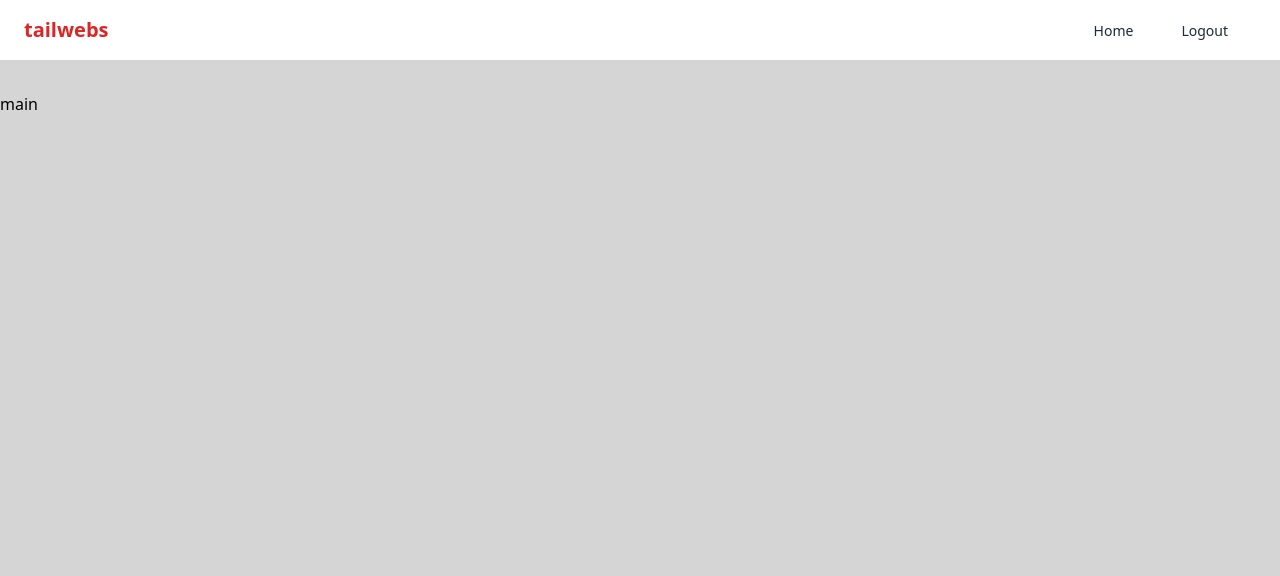
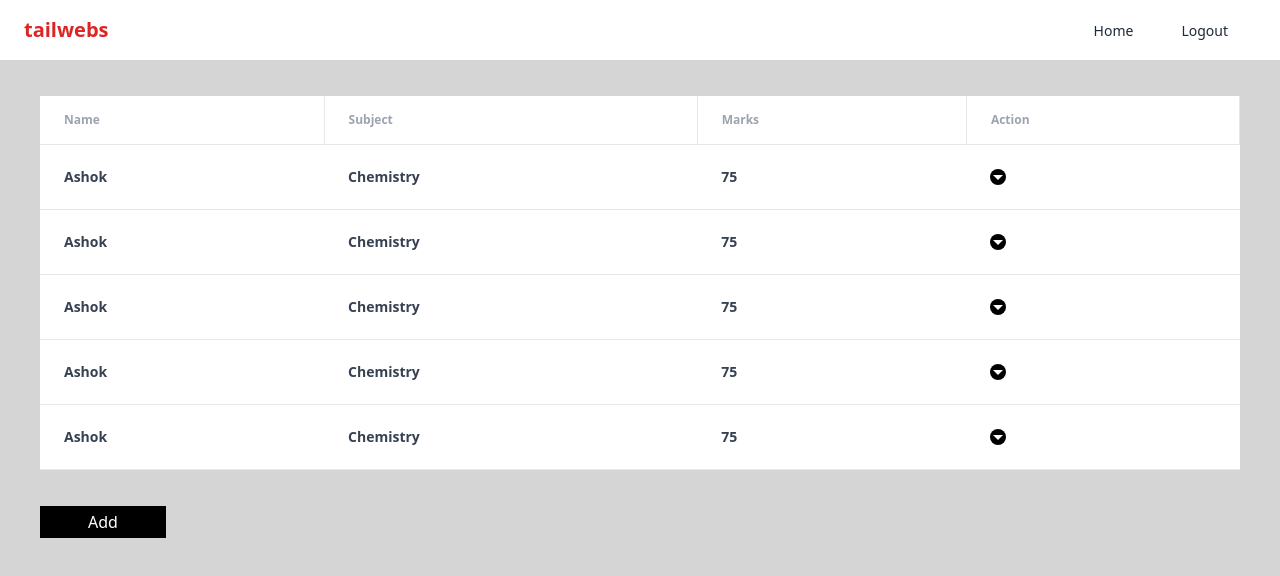
Before and after one commit to Sharanspujari/teacher-portal-webapp, a React (Create React App) app: page /home in a window 1280 px wide. Shown: the top 576 px of the page. Built offline with nearby package versions, Linux system fonts and the light colour scheme.

Commit message:
design of table for student data with model is done

```diff
--- /dev/null
+++ b/src/components/Model.jsx
@@ -0,0 +1,41 @@
+import React from "react";
+import Box from "@mui/material/Box";
+import Typography from "@mui/material/Typography";
+import Modal from "@mui/material/Modal";
+
+const Model = ({ setOpen, open }) => {
+  const handleClose = () => setOpen(false);
+  const style = {
+    position: "absolute",
+    top: "50%",
+    left: "50%",
+    transform: "translate(-50%, -50%)",
+    width: 400,
+    bgcolor: "background.paper",
+    border: "2px solid #000",
+    boxShadow: 24,
+    p: 4,
+  };
+
+  return (
+    <div>
+      <Modal
+        open={open}
+        onClose={handleClose}
+        aria-labelledby="modal-modal-title"
+        aria-describedby="modal-modal-description"
+      >
+        <Box sx={style}>
+          <Typography id="modal-modal-title" variant="h6" component="h2">
+           Student form
+          </Typography>
+          <Typography id="modal-modal-description" sx={{ mt: 2 }}>
+           student form
+          </Typography>
+        </Box>
+      </Modal>
+    </div>
+  );
+};
+
+export default Model;
--- /dev/null
+++ b/src/components/Table.jsx
@@ -0,0 +1,95 @@
+import React, { useState } from "react";
+import ArrowDropDownOutlinedIcon from "@mui/icons-material/ArrowDropDownOutlined";
+const studentData = [
+  {
+    id: 0,
+    name: "Ashok",
+    subject: "Chemistry",
+    marks: 75,
+  },
+  {
+    id: 1,
+    name: "Ashok",
+    subject: "Chemistry",
+    marks: 75,
+  },
+  {
+    id: 2,
+    name: "Ashok",
+    subject: "Chemistry",
+    marks: 75,
+  },
+  {
+    id: 3,
+    name: "Ashok",
+    subject: "Chemistry",
+    marks: 75,
+  },
+  {
+    id: 4,
+    name: "Ashok",
+    subject: "Chemistry",
+    marks: 75,
+  },
+];
+const Table = () => {
+  const [isOpenAction, setisOpenAction] = useState(-1);
+
+  // this function is used to open action button for particular table data
+  const toggleActionBtn = (id) => {
+    setisOpenAction(isOpenAction === id ? -1 : id);
+  };
+
+  return (
+    <div className="relative overflow-x-auto px-10 py-4  sm:rounded-lg">
+      <table className="w-full text-sm text-left rtl:text-right text-gray-500 ">
+        <thead className="text-xs  border-b text-gray-400  bg-white ">
+          <tr>
+            <th scope="col" className="px-6 py-4 border-r ">
+              Name
+            </th>
+            <th scope="col" className="px-6 py-4 border-r">
+              Subject
+            </th>
+            <th scope="col" className="px-6 py-4 border-r">
+              Marks
+            </th>
+            <th scope="col" className="px-6 py-4 border-r">
+              Action
+            </th>
+          </tr>
+        </thead>
+        <tbody>
+          {studentData?.map((student, i) => {
+            return (
+              <tr
+                key={student.id}
+                className="bg-white text-gray-700 font-semibold border-b "
+              >
+                <td className="px-6 py-5">{student.name}</td>
+                <td className="px-6 py-5">{student.subject}</td>
+                <td className="px-6 py-5">{student.marks}</td>
+                <td className="px-6 py-6 relative  ">
+                  <div
+                    onClick={() => toggleActionBtn(student.id)}
+                    className="w-[16px]  h-[16px] flex items-center justify-center cursor-pointer rounded-full bg-black"
+                  >
+                    <ArrowDropDownOutlinedIcon className="text-white" />
+                  </div>
+                  {isOpenAction === student.id && (
+                    <div className="w-[60px] absolute top-10 left-2 text-[14px] border flex flex-col items-start px-3 h-auto bg-white rounded shadow-xl">
+                      <span className="cursor-pointer text-[13px]">Edit</span>
+                      <span className="cursor-pointer text-[13px]">Delete</span>
+                    </div>
+                  )}
+                </td>
+              </tr>
+            );
+          })}
+        </tbody>
+      </table>
+    </div>
+  );
+};
+
+export default Table;
--- a/src/layouts/Header.jsx
+++ b/src/layouts/Header.jsx
@@ -3,7 +3,7 @@ import { Link } from "react-router-dom";
 import MenuOutlinedIcon from "@mui/icons-material/MenuOutlined";
 const Header = () => {
   return (
-    <header>
+    <header className="fixed w-full z-50 top-0">
       <nav className="bg-white border-gray-200 px-4 lg:px-6 py-4">
         <div className="flex flex-wrap justify-between items-center mx-auto max-w-screen-xl">
           <Link to="/home" className="flex items-center">
--- a/src/layouts/Main.jsx
+++ b/src/layouts/Main.jsx
@@ -1,37 +1,24 @@
 import React from "react";
 
-const studentData = [
-  {
-    name: "Ashok",
-    subject: "Chemistry",
-    marks: 75,
-  },
-  {
-    name: "Ashok",
-    subject: "Chemistry",
-    marks: 75,
-  },
-  {
-    name: "Ashok",
-    subject: "Chemistry",
-    marks: 75,
-  },
-  {
-    name: "Ashok",
-    subject: "Chemistry",
-    marks: 75,
-  },
-  {
-    name: "Ashok",
-    subject: "Chemistry",
-    marks: 75,
-  },
-];
+import Model from "../components/Model";
+import Table from "../components/Table";
+
+
 
 const Main = () => {
+  const [open, setOpen] = React.useState(false);
+  const handleOpen = () => setOpen(true);
+
   return (
-    <main>
-     main
+    <main className="mt-20 z-0">
+      <Table />
+      <button
+        onClick={handleOpen}
+        className="bg-black text-white px-12 py-1 mt-5 ml-10 mb-16 "
+      >
+        Add
+      </button>
+      {open && <Model setOpen={setOpen} open={open} />}
     </main>
   );
 };
```
